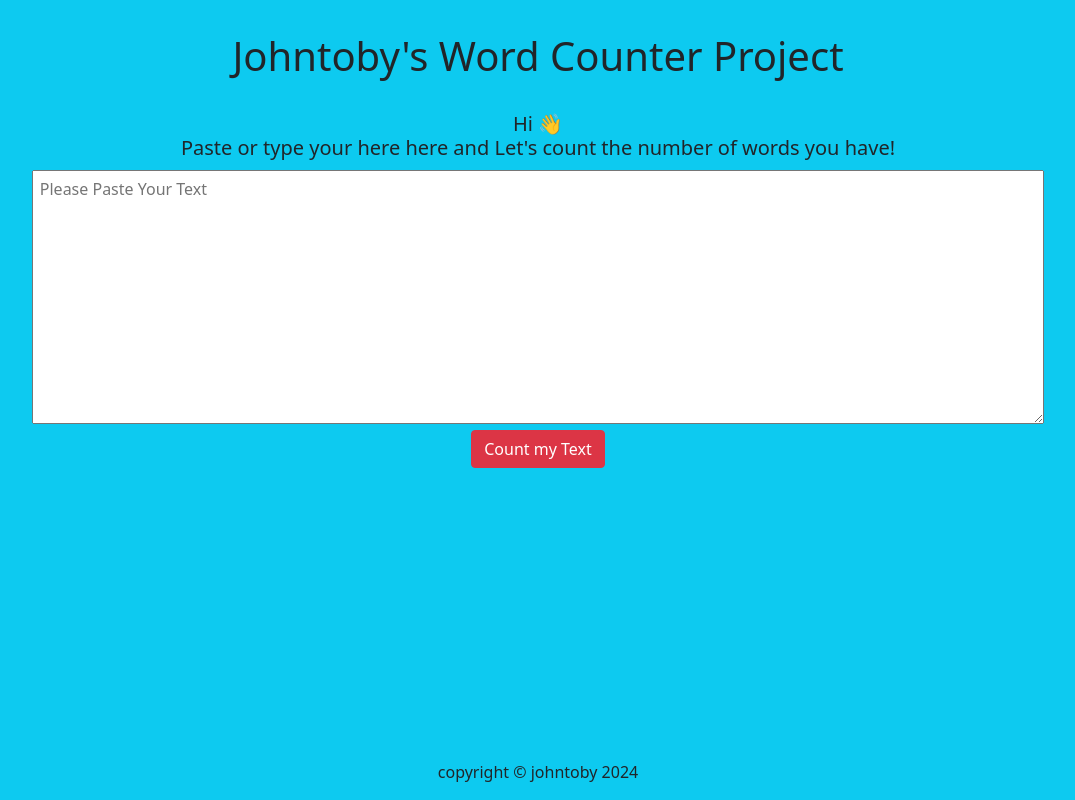
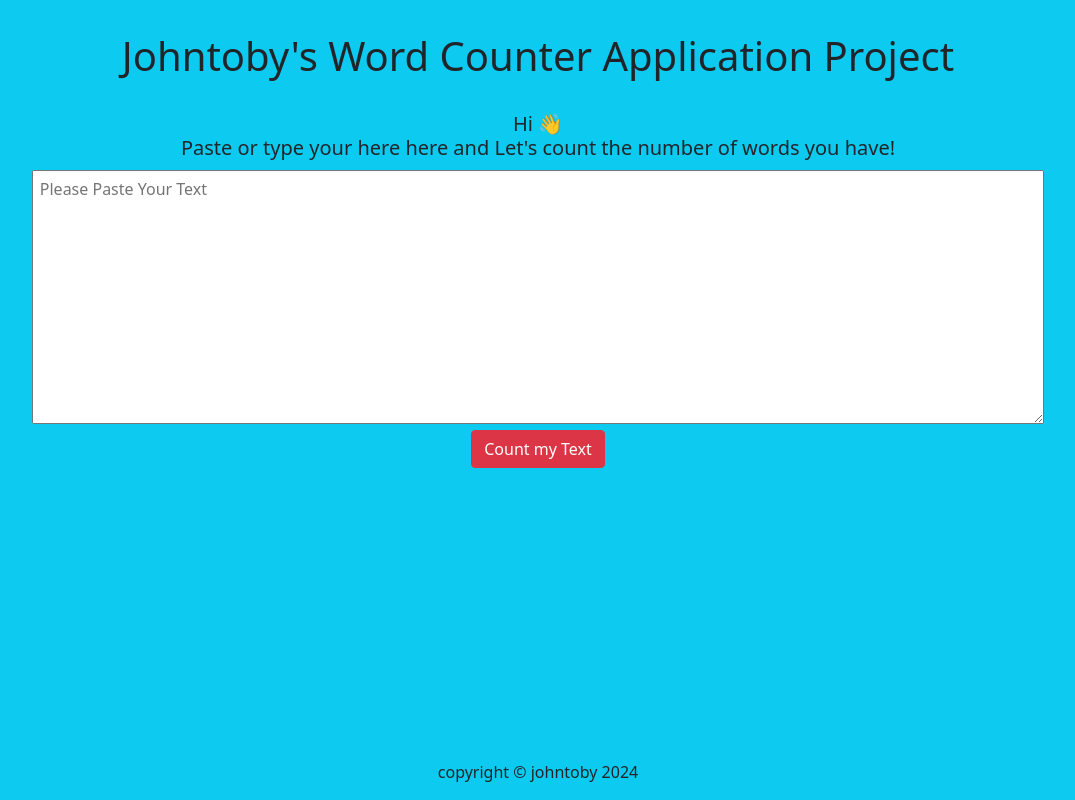
Before and after one commit to johntoby/word-counter-project, a plain HTML site: page index.html in a window 1280 px wide. Shown: the whole page, without its empty margins (102-1177 px from the left). Drawn offline with nearby package versions, Linux system fonts and the light colour scheme.

Commit message:
Update index.html

```diff
--- a/index.html
+++ b/index.html
@@ -20,7 +20,7 @@
   </head>
   <body class="bg-info text-dark">
     <main>
-      <h1>Johntoby's Word Counter Project</h1>
+      <h1>Johntoby's Word Counter Application Project</h1>
       <h5>
         Hi 👋 <br />
         Paste or type your here here and Let's count the number of words you have!
```
